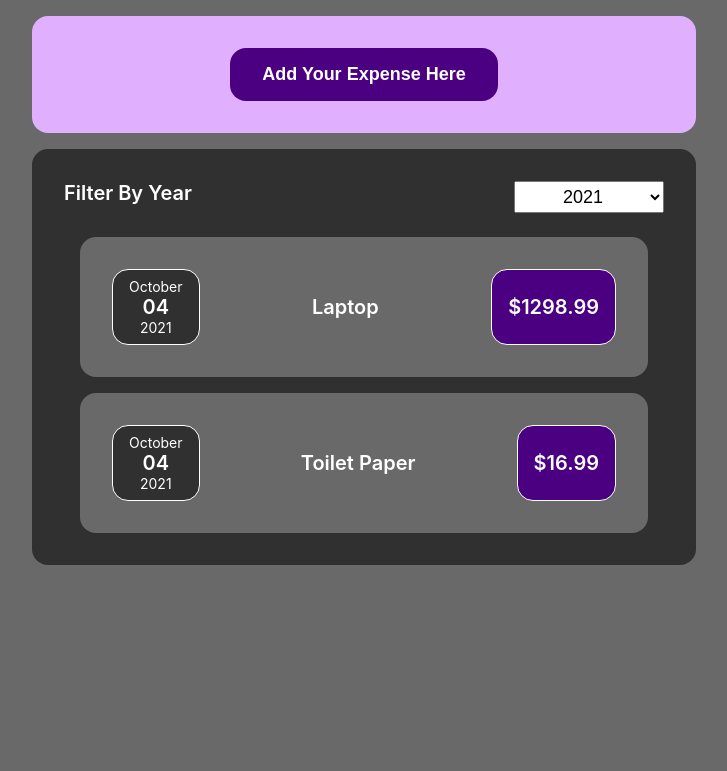
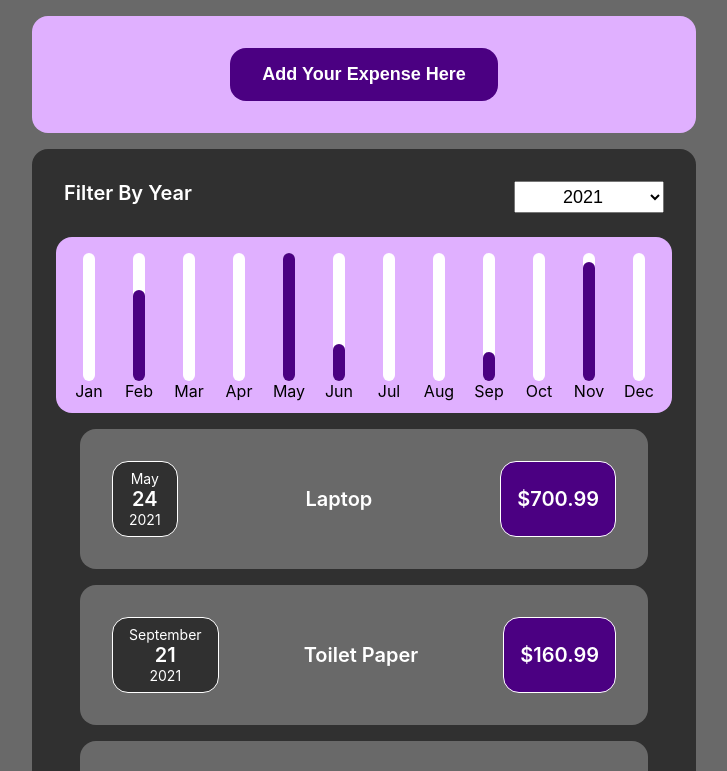
Before and after one commit to git-commit-100/ExpenseTracker-REACT, a React (Create React App) app: page / in a window 1280 px wide. Shown: the top 771 px of the page, without its empty margins (276-1003 px from the left). Built offline with nearby package versions, Linux system fonts and the light colour scheme.

Commit message:
prod patch

```diff
--- a/src/App.js
+++ b/src/App.js
@@ -5,10 +5,13 @@ import { useState } from 'react';
 
 
 const DUMMY_EXPENSES = [
-  {id:'e1',title:'Car Insurance',date: new Date('8/28/19'),amount:'798.99'},
-  {id:'e2',title:'House Rent',date: new Date('6/08/20'),amount:'399.99'},
-  {id:'e3',title:'Laptop',date: new Date(),amount:'1298.99'},
-  {id:'e4',title:'Toilet Paper',date: new Date(),amount:'16.99'},
+  {id:'e1',title:'Car Insurance',date: new Date('2/28/19'),amount:'798.99'},
+  {id:'e2',title:'House Rent',date: new Date('10/08/20'),amount:'399.99'},
+  {id:'e3',title:'Laptop',date: new Date('5/24/21'),amount:'700.99'},
+  {id:'e4',title:'Toilet Paper',date: new Date('9/21/21'),amount:'160.99'},
+  {id:'e5',title:'Wooden Desk',date: new Date('2/21/21'),amount:'499.99'},
+  {id:'e6',title:'Groceries',date: new Date('6/21/21'),amount:'200'},
+  {id:'e7',title:'Repaired Mobile',date: new Date('11/21/21'),amount:'649.99'},
 ];
 
 function App() {
--- /dev/null
+++ b/src/components/Chart/Chart.css
@@ -0,0 +1,8 @@
+.chart{
+    display: grid;
+    width: 100%;
+    height: 100%;
+    grid-template-columns: repeat(12,1fr);
+    margin: 0 auto;
+    text-align: center;
+}
--- /dev/null
+++ b/src/components/Chart/Chart.js
@@ -0,0 +1,27 @@
+import "./Chart.css";
+import ChartBar from "./ChartBar";
+
+const Chart = (props) => {
+
+    /*to find maxValue , we must convert array of object into an array of values ,
+    so that we can perform Math.max() to receive maximum value */
+    let amountObjects = props.dataPoints.map(dataPoint => dataPoint.value);
+    let maximumValue = Math.max(...amountObjects);
+
+  return (
+    <div className="chart">
+      {props.dataPoints.map((dataPoint) => {
+        return (
+          <ChartBar
+            key={dataPoint.label}
+            value={dataPoint.value}
+            maxValue={maximumValue}
+            label={dataPoint.label}
+          />
+        );
+      })}
+    </div>
+  );
+};
+
+export default Chart;
--- /dev/null
+++ b/src/components/Chart/ChartBar.css
@@ -0,0 +1,23 @@
+.chart-bar{
+    height: 100%;
+    width: 100%;
+    text-align: center;
+}
+
+.chart-bar-inner{
+    background-color: white;
+    border-radius: 8px;
+    height: 100%;
+    width: .75rem;
+    margin: 0 auto;
+    position: relative;
+}
+
+.chart-bar-fill{
+    background-color: #4B0082;
+    width: 100%;
+    border-radius: 8px;
+    position: absolute;
+    bottom: 0;
+    transition: all .5s ease-in-out;
+  }
--- /dev/null
+++ b/src/components/Chart/ChartBar.js
@@ -0,0 +1,20 @@
+import './ChartBar.css';
+
+const ChartBar = (props) => {
+
+    let barFillHeight = '0%';
+    if(props.maxValue > 0){
+        barFillHeight = Math.round(props.value / props.maxValue * 100) + '%';
+    }
+
+    return(
+        <div className='chart-bar'>
+            <div className='chart-bar-inner'>
+                <div className='chart-bar-fill' style={{height: barFillHeight}}></div>
+            </div>
+            <div className='chart-bar-label'>{props.label}</div>
+        </div>
+    );
+}
+
+export default ChartBar;
--- /dev/null
+++ b/src/components/Chart/ExpenseChart.css
@@ -0,0 +1,8 @@
+.expense-chart{
+    background-color: #E0B0FF;
+    height: 8rem;
+    width: 100%;
+    border-radius: 16px;
+    padding: 1rem .5rem 2rem .5rem;
+    margin-left: -.5rem;
+}
--- /dev/null
+++ b/src/components/Chart/ExpenseChart.js
@@ -0,0 +1,34 @@
+import Chart from "./Chart";
+import './ExpenseChart.css';
+
+const ExpenseChart = (props) => {
+
+    let chartDataArr = [
+        {label:'Jan',value:0},
+        {label:'Feb',value:0},
+        {label:'Mar',value:0},
+        {label:'Apr',value:0},
+        {label:'May',value:0},
+        {label:'Jun',value:0},
+        {label:'Jul',value:0},
+        {label:'Aug',value:0},
+        {label:'Sep',value:0},
+        {label:'Oct',value:0},
+        {label:'Nov',value:0},
+        {label:'Dec',value:0},
+    ];
+
+    //here getMonth() gives index of month eg: Jan => 0
+    //also in our array we have constructed it the same way , Jan => 0
+    for(let expense of props.expenses){
+        let expenseMonth = expense.date.getMonth();
+        chartDataArr[expenseMonth].value += expense.amount;
+    }
+    return(
+        <div className='expense-chart'>
+            <Chart dataPoints={chartDataArr}/>
+        </div>
+    );
+}
+
+export default ExpenseChart;
--- a/src/components/ExpenseInput/ExpenseForm.js
+++ b/src/components/ExpenseInput/ExpenseForm.js
@@ -26,7 +26,7 @@ function ExpenseForm(props) {
     e.preventDefault();
     const expenseData = {
       title: enteredTitle,
-      amount: enteredAmount,
+      amount: +enteredAmount,
       date: new Date(enteredDate),
     };
 
--- a/src/components/Expenses/Expenses.js
+++ b/src/components/Expenses/Expenses.js
@@ -1,4 +1,5 @@
 import { useState } from "react";
+import ExpenseChart from "../Chart/ExpenseChart";
 import ExpenseFilter from "./ExpenseFilter";
 import ExpenseItem from "./ExpenseItem";
 import "./Expenses.css";
@@ -49,6 +50,7 @@ function Expenses(props) {
         selected={filteredYear}
         onChangeFilter={filterYearHandler}
       />
+      <ExpenseChart expenses={filteredExpenses}/>
       {expenseContent}
     </div>
   );
```
